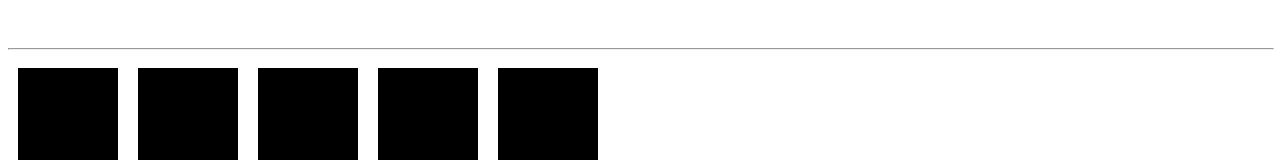
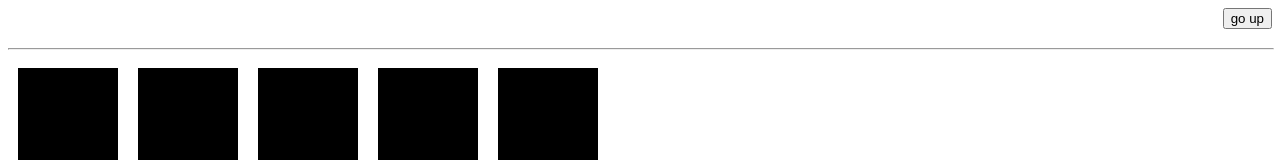
Before and after one commit to Hordienkoihor/shpp_node_js, a plain HTML site: page shpp_level_1_4/button.html in a window 1280 px wide. Shown: the top 160 px of the page. Drawn offline with Linux system fonts and the light colour scheme.

Commit message:
пункт 14

```diff
--- a/shpp_level_1_4/button.html
+++ b/shpp_level_1_4/button.html
@@ -136,6 +136,10 @@
         <input id="sessionStorageInput" type="text" placeholder="sessionStorage" style=""
                oninput="saveSessionStorage()">
     </div>
+
+    <!--- пункт 14 --->
+    <hr>
+    <button id="goUpButton" onclick="scrollUp()" style="align-self: end; visibility: hidden; position: fixed">go up</button>
 </div>
 </body>
 <script>
@@ -292,5 +296,30 @@
             cookiesInput.value = decodeURIComponent(getCookie('cData'));
         })
     }
+
+    //пункт 14
+    {
+        window.addEventListener('scroll', () => {
+            const button = document.getElementById('goUpButton');
+
+            if (window.scrollY + window.innerHeight >= document.querySelector("body").clientHeight - 10) {
+                button.style.visibility = 'visible';
+            } else {
+                button.style.visibility = 'hidden';
+            }
+        })
+    }
+
+    function scrollUp() {
+        window.scrollTo({
+            top: 0,
+            left: 0,
+            behavior: 'smooth'
+        });
+
+        const button = document.getElementById('goUpButton');
+        button.style.visibility = 'hidden';
+    }
+
 </script>
 </html>
```
